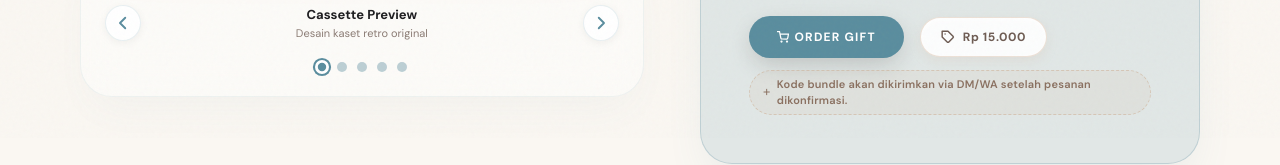
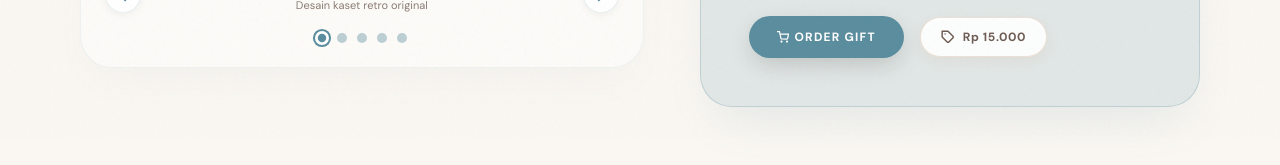
Before and after one commit to detectivecrewze/for-you-always, a Next.js app: page /catalog/mixtape in a window 1280 px wide. Shown: the part 662-827 px from the top of the page. Built offline with nearby package versions, Linux system fonts and the light colour scheme.

Commit message:
feat(catalog/mixtape): remove addonText for manual delivery message

```diff
--- a/app/(landing)/catalog/mixtape/page.tsx
+++ b/app/(landing)/catalog/mixtape/page.tsx
@@ -45,7 +45,6 @@ export default function MixtapeCatalogPage() {
                             ]}
                             price="Rp 15.000"
                             demoLink="https://mixtape.for-you-always.my.id/auto-w2ykcoi"
-                            addonText="Kode bundle akan dikirimkan via DM/WA setelah pesanan dikonfirmasi."
                             mediaSrc=""
                             fallbackImgSrc="https://cdn.for-you-always.my.id/1781034685666-udzbps.png"
                             mediaType="image"
```
